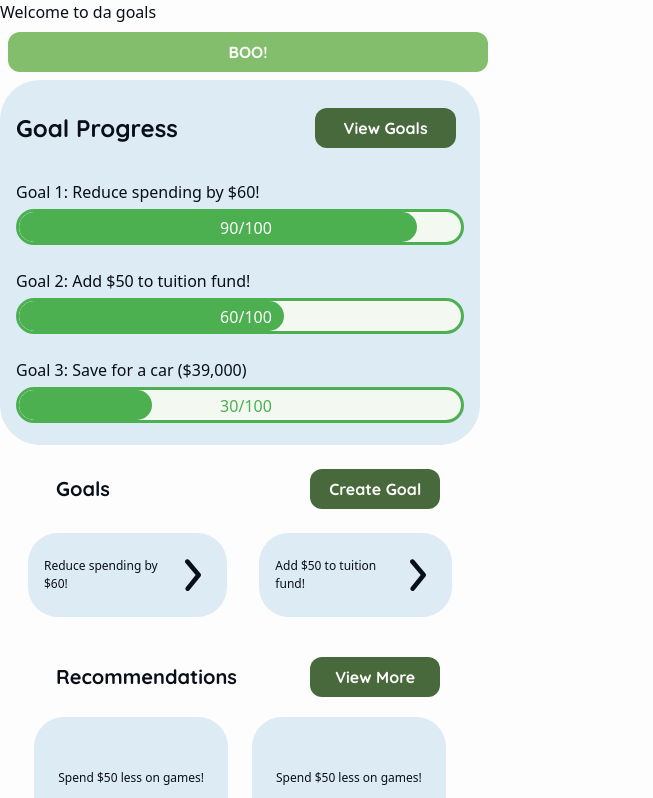
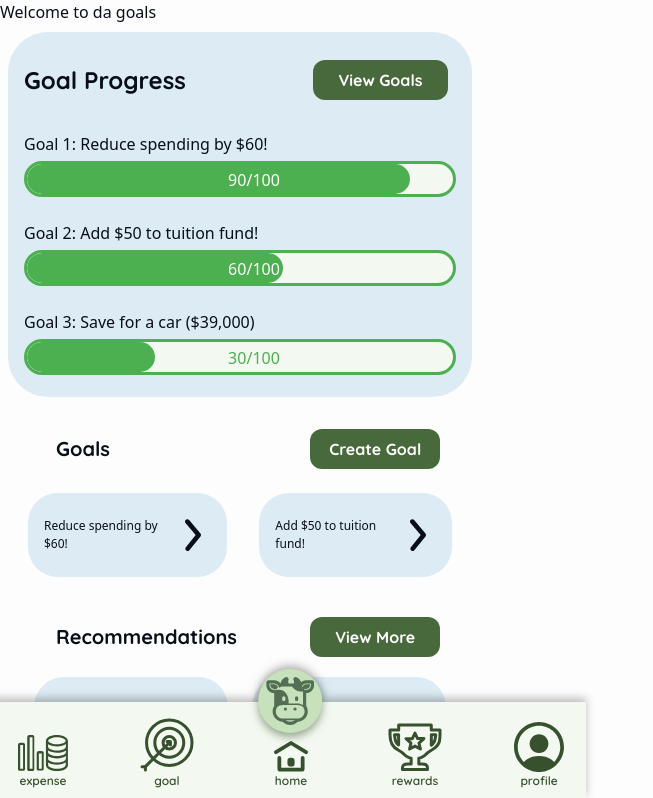
Before and after one commit to AlyssaHug/Design02_App, a Next.js app: page /Goals in a window 1280 px wide. Shown: the top 798 px of the page, without its empty margins (0-653 px from the left). Built offline with nearby package versions, Linux system fonts and the light colour scheme.

Commit message:
adjusting navbar to fit screen

```diff
--- a/app/Goals/page.js
+++ b/app/Goals/page.js
@@ -4,17 +4,14 @@ import { GoalRecs } from "@/app/ui/GoalCards/GoalCards";
 import styles from "@/app/ui/GoalCards/GoalCards.module.css";
 import Button from "@/app/ui/Buttons/Buttons";
 import { GoalCow } from "@/app/ui/GoalCards/GoalCards";
+import Nav from "../ui/navbar/navbar";
 import React from "react";
 function page() {
     return (
         <div>
+            <Nav />
             <h1>Welcome to da goals</h1>
-            <Button
-                color='light'
-                value='BOO!'
-                href='/'
-                target='_self'
-            />
+
             <GoalProgress
                 value='Goal Progress'
                 type='progress'
--- a/app/globals.css
+++ b/app/globals.css
@@ -8,7 +8,6 @@
 html {
     background: var(--background);
     color: var(--foreground);
-
     max-width: 480px;
     display: flex;
     flex-direction: column;
--- a/app/page.js
+++ b/app/page.js
@@ -10,6 +10,7 @@ import Button from "@/app/ui/Buttons/Buttons";
 import { GoalCow } from "@/app/ui/GoalCards/GoalCards";
 import TransactionCard from "@/app/ui/TransactionCards/transactionCard";
 import CalendarCard from "@/app/ui/CalendarCard/calendarCard";
+import Nav from "./ui/navbar/navbar";
 export default function Page() {
     const categoryOptions = [
         { value: "groceries", label: "Groceries" },
@@ -140,6 +141,8 @@ export default function Page() {
 
     return (
         <div>
+            <Nav />
+            <div className={styles.small}>
                 <Coins />
                 <Button
                     color='light'
@@ -151,6 +154,7 @@ export default function Page() {
                     value='check out da Rewards'
                     href='/Rewards'
                 />
+            </div>
             <Button
                 value='JANUARY'
                 href='/Expense/overview/Weekly/January'></Button>
--- a/app/ui/GoalCards/GoalCards.module.css
+++ b/app/ui/GoalCards/GoalCards.module.css
@@ -8,7 +8,6 @@
 }
 .progress {
     align-self: center;
-    margin: 0 auto;
 }
 .headerContainer {
     display: flex;
--- a/app/ui/navbar/navbar.js
+++ b/app/ui/navbar/navbar.js
@@ -27,6 +27,7 @@ export default function Nav({ size, href }) {
                     color='nav'
                     imageSrc='/navbar-icons/expense.svg'
                     size='expense'
+                    href='Expense'
                 />
 
                 <Button
@@ -34,6 +35,7 @@ export default function Nav({ size, href }) {
                     color='nav'
                     imageSrc='/navbar-icons/goal.svg'
                     size='goal'
+                    href='Goals'
                 />
 
                 <div className={styles.cow}>
@@ -47,12 +49,14 @@ export default function Nav({ size, href }) {
                     color='nav'
                     imageSrc='/navbar-icons/home-icon.svg'
                     size='home'
+                    href='/'
                 />
                 <Button
                     value='rewards'
                     color='nav'
                     imageSrc='/navbar-icons/rewards.svg'
                     size='rewards'
+                    href='Rewards'
                 />
                 <Button
                     value='profile'
```
Lines whose indentation alone changed are shown as unchanged.
